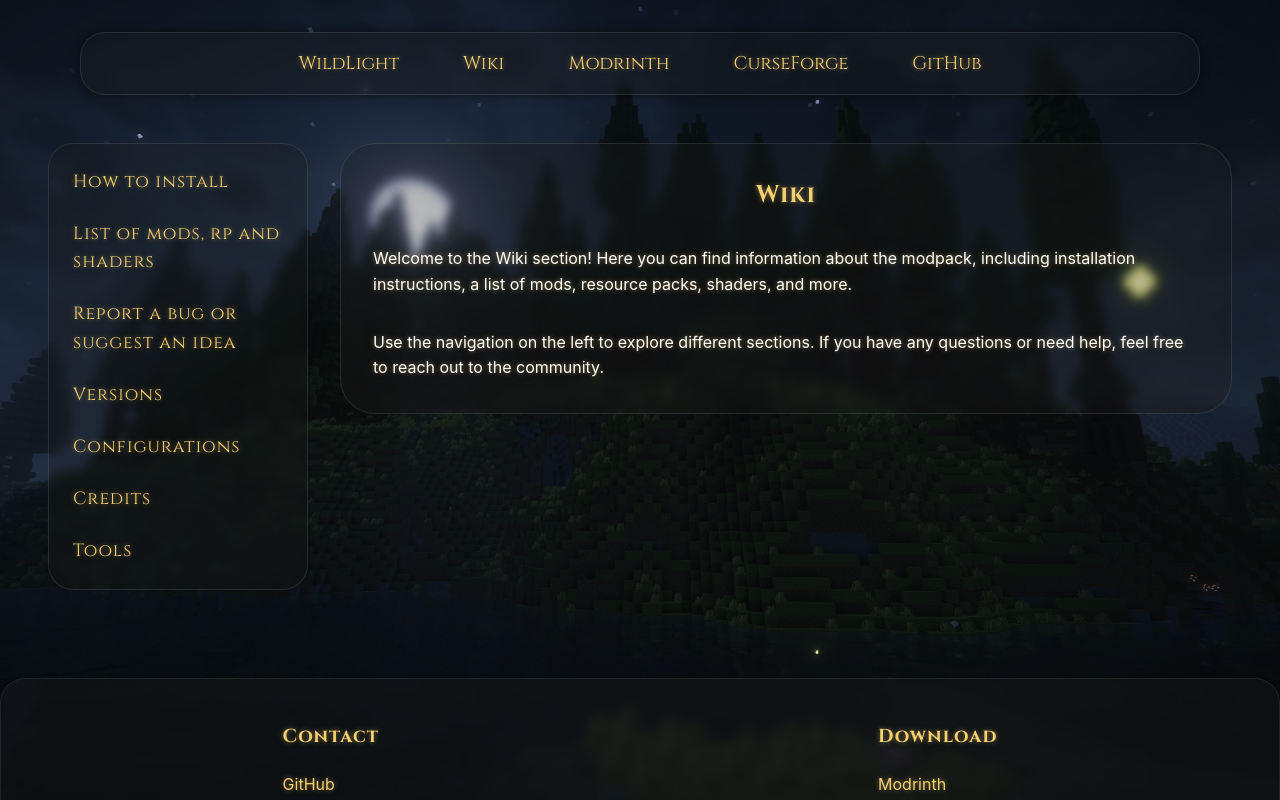
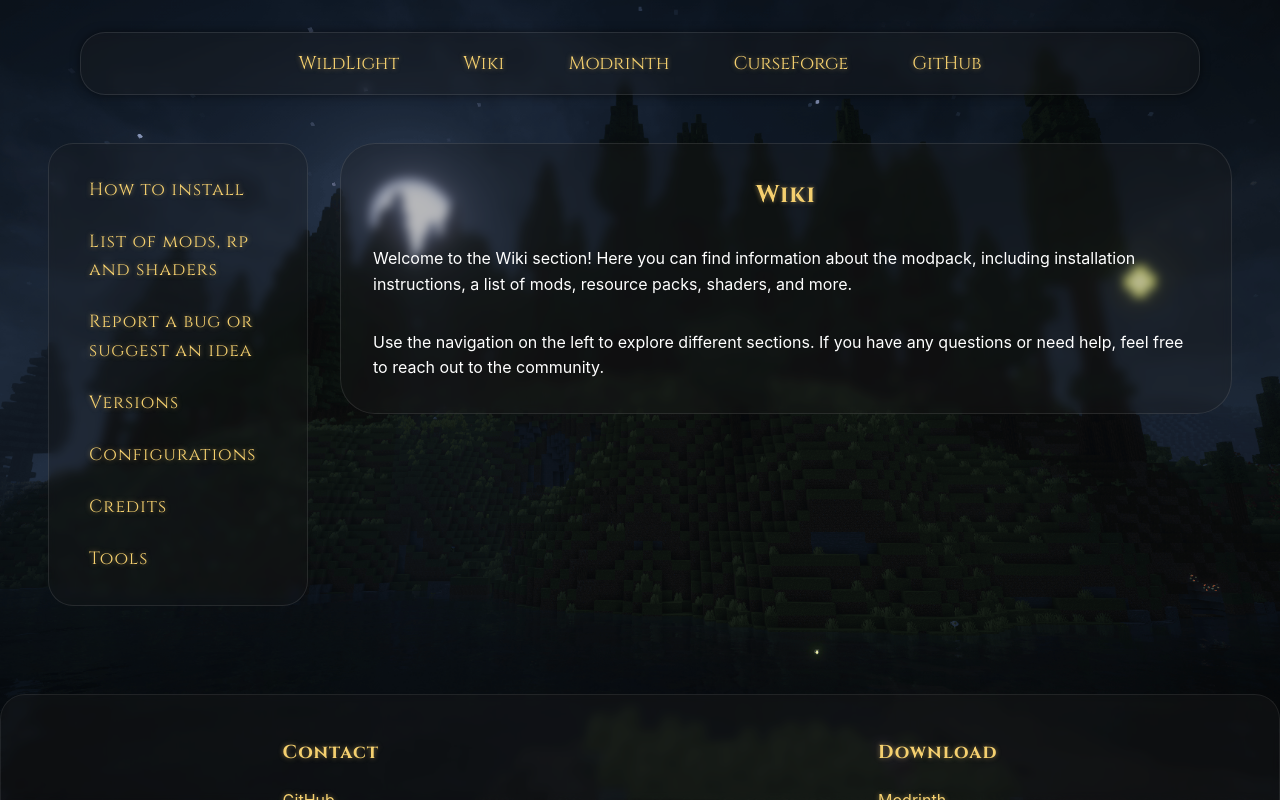
Before and after one commit to Alfakynz/WildLight, a Vue app: page /WildLight/wiki in a window 1280 px wide. Built offline with nearby package versions, Linux system fonts and the light colour scheme.

Commit message:
Update WikiNav style

```diff
--- a/src/assets/main.css
+++ b/src/assets/main.css
@@ -3,8 +3,7 @@
 h1,
 h2,
 h3,
-a,
-p {
+a {
   text-shadow: 0 0 5px #f5d06f80;
 }
 
--- a/src/components/Nav.vue
+++ b/src/components/Nav.vue
@@ -120,13 +120,6 @@ nav img {
 nav div:hover,
 nav img:hover {
   background: #f5d06f20;
-}
-
-nav div:hover {
-  filter: drop-shadow(0 0 15px #f5d06f);
-}
-
-nav img:hover {
   filter: drop-shadow(0 0 15px #f5d06f);
 }
 </style>
--- a/src/components/WikiNav.vue
+++ b/src/components/WikiNav.vue
@@ -50,13 +50,30 @@ nav ul {
   margin: 0;
   display: flex;
   flex-direction: column;
-  gap: 1.5rem;
+  gap: 0.5rem;
 }
 
-nav a {
+nav li {
+  padding: 0;
+}
+
+nav li a {
   font-family: 'Cinzel', serif;
   font-size: 1.1rem;
   letter-spacing: 1px;
+  display: block;
+  width: 100%;
+  height: 100%;
+  padding: 0.5rem 1rem;
+  border-radius: 25px;
+  text-decoration: none;
+  box-sizing: border-box;
+  transition: all 0.3s;
+}
+
+nav li a:hover {
+  background: #f5d06f20;
+  filter: drop-shadow(0 0 15px #f5d06f);
 }
 
 .active {
```
